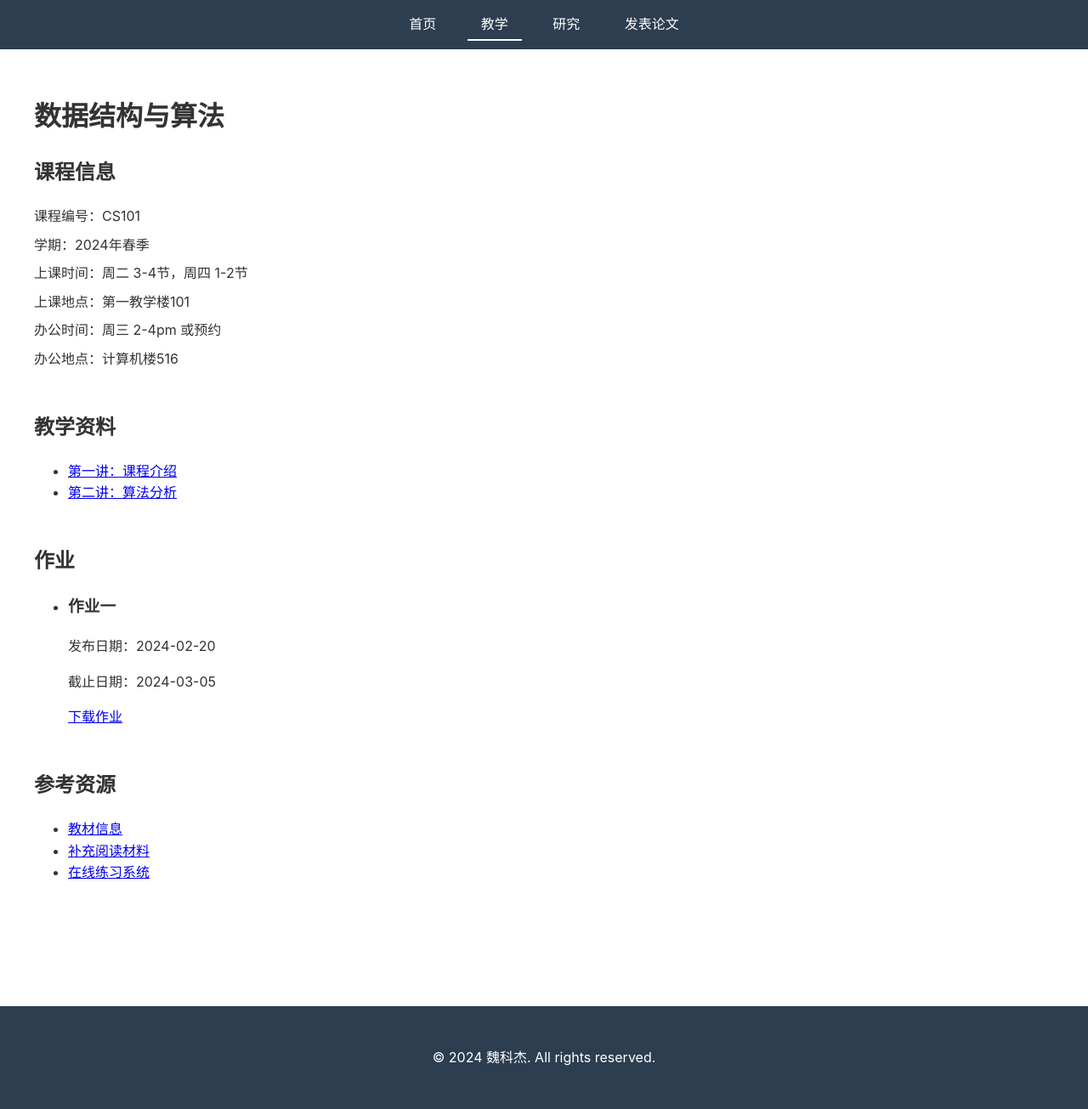
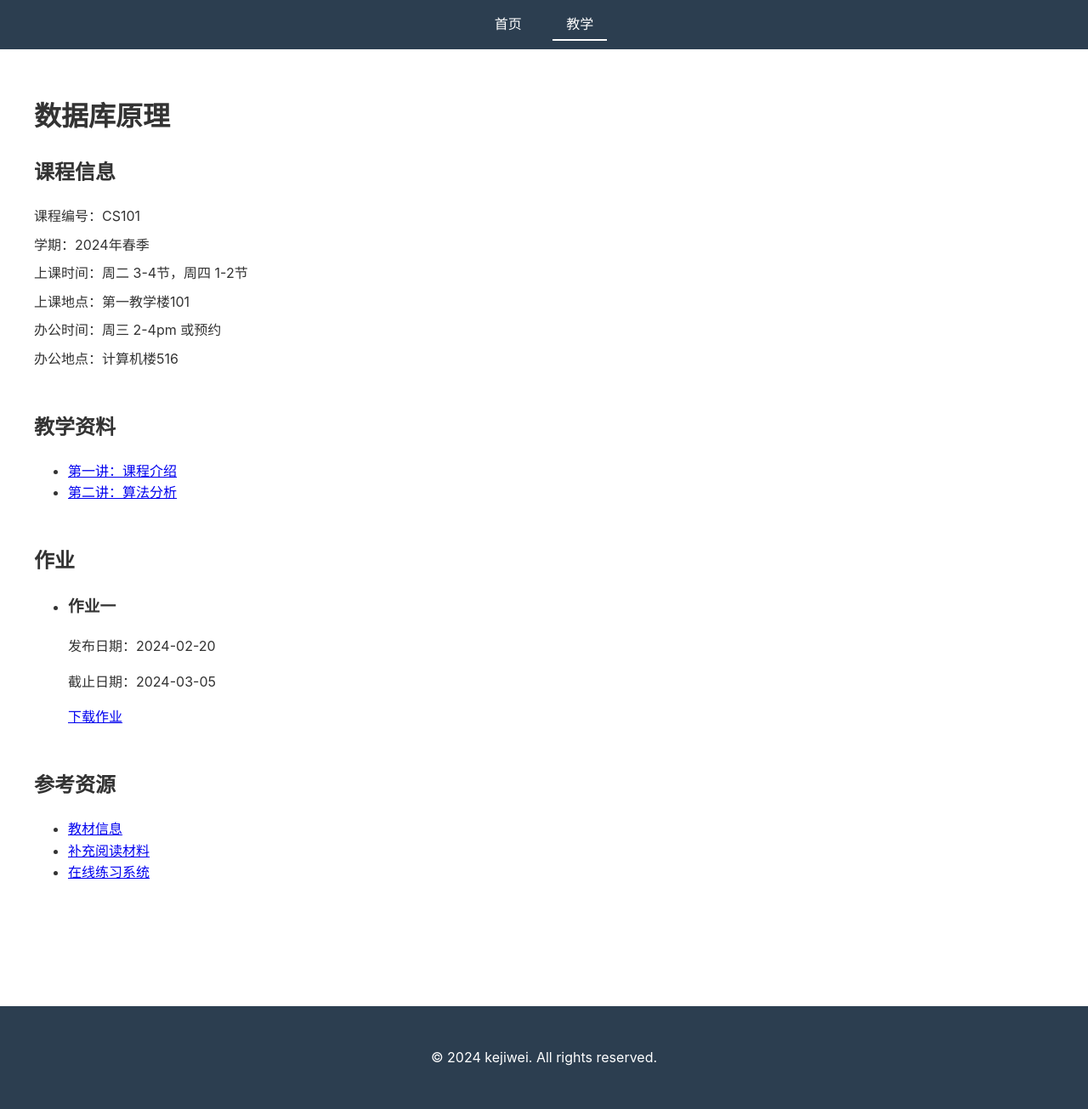
Before and after one commit to kejiwei/kejiwei.github.io, a Jekyll site: the page teaching/courses/dsa/index.html, which Jekyll copies as it is, in a window 1280 px wide. Shown: the whole page at 85% size. Built offline with Jekyll 4.4.1, drawn with Linux system fonts in a browser that asks for light colours.

Commit message:
Update index.html

```diff
--- a/teaching/courses/dsa/index.html
+++ b/teaching/courses/dsa/index.html
@@ -3,7 +3,7 @@
 <head>
     <meta charset="UTF-8">
     <meta name="viewport" content="width=device-width, initial-scale=1.0">
-    <title>数据结构与算法 - 魏科杰</title>
+    <title>数据库原理 - kejiwei</title>
     <link rel="stylesheet" href="/assets/css/style.css">
 </head>
 <body>
@@ -11,13 +11,11 @@
         <nav class="nav-main">
             <a href="/">首页</a>
             <a href="/teaching" class="active">教学</a>
-            <a href="/research">研究</a>
-            <a href="/publications">发表论文</a>
         </nav>
     </header>
 
     <main class="course-page">
-        <h1>数据结构与算法</h1>
+        <h1>数据库原理</h1>
 
         <section class="course-info">
             <h2>课程信息</h2>
@@ -64,7 +62,7 @@
     </main>
 
     <footer>
-        <p>© 2024 魏科杰. All rights reserved.</p>
+        <p>© 2024 kejiwei. All rights reserved.</p>
     </footer>
 </body>
 </html>
```
